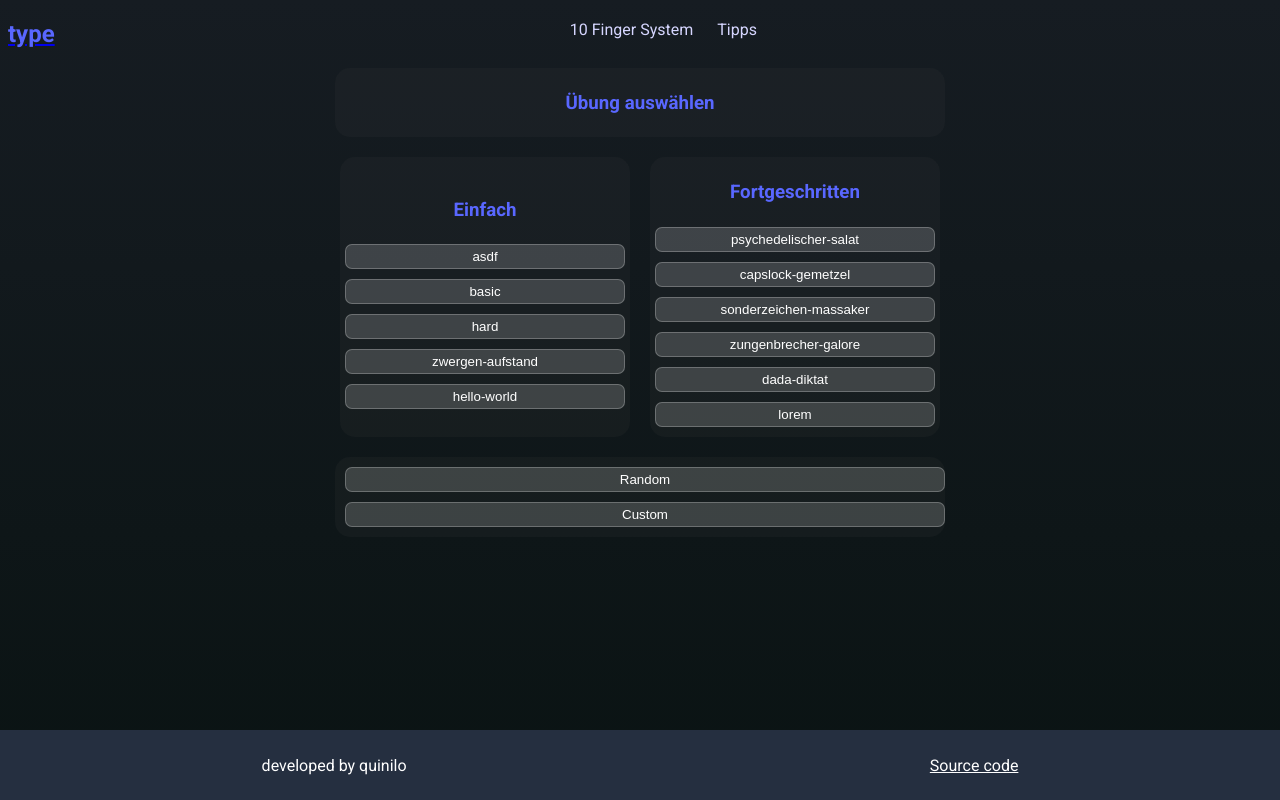
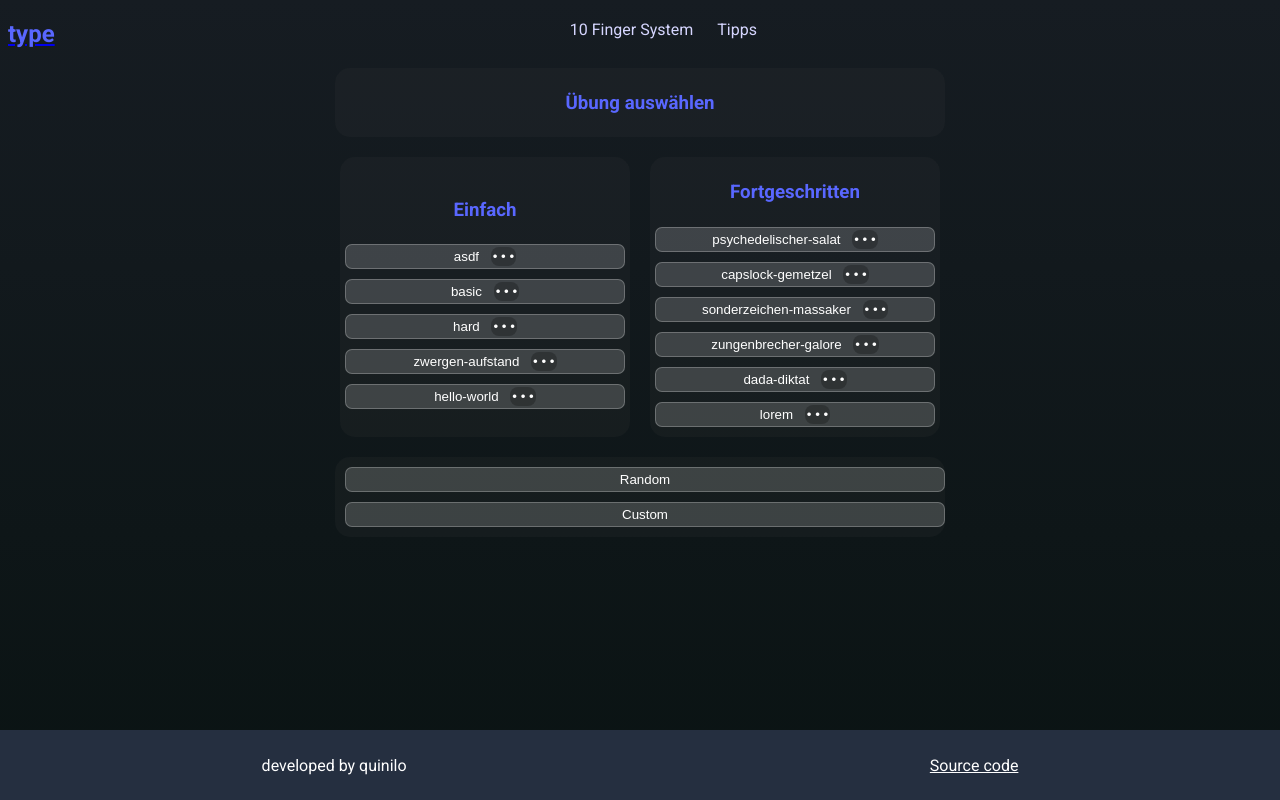
Before and after one commit to quinilo/qtype, a SvelteKit app: page /lesson in a window 1280 px wide. Built offline with nearby package versions, Linux system fonts and the light colour scheme.

Commit message:
unique cookie for each lesson with star rating

```diff
--- /dev/null
+++ b/src/lib/component/StarRating.svelte
@@ -0,0 +1,32 @@
+<script>
+    let {score = 0} = $props()
+</script>
+
+<span id="rating">
+    {#if score >= 10}
+        ⭐
+    {:else}
+        •
+    {/if}
+
+    {#if score >= 25}
+        ⭐
+    {:else}
+        •
+    {/if}
+
+    {#if score >= 50}
+        ⭐
+    {:else}
+        •
+    {/if}
+</span>
+
+<style>
+    #rating {
+        background-color: rgb(0 0 0 / 0.24);
+        padding: 2px;
+        border-radius: 8px;
+        margin-left: 8px;
+    }
+</style>
--- a/src/lib/component/lesson/Lesson.svelte
+++ b/src/lib/component/lesson/Lesson.svelte
@@ -5,7 +5,7 @@
     import RankBadge from "#lib/component/lesson/RankBadge.svelte";
     import {statsCookie} from "#lib";
 
-    let {originalText = ''} = $props();
+    let {originalText = '', cookieId = ''} = $props();
 
     let text = writable(originalText)
     let ended = writable(false)
@@ -43,7 +43,10 @@
 
             wpm = Math.round((words / seconds) * 60)
 
-            statsCookie.saveHighscore(wpm - errors)
+            let score = wpm - errors
+
+            statsCookie.saveHighscore("highscore", score)
+            statsCookie.saveHighscore("lesson-" + cookieId, score)
 
             ended.set(true)
         }
--- a/src/lib/index.js
+++ b/src/lib/index.js
@@ -1,12 +1,12 @@
-// place files you want to import through the `#lib` alias in this folder.
 export class statsCookie {
 
     /**
+     * @param {string} name
      * @param {number} score
      */
-    static saveHighscore(score) {
-        if (parseInt(this.getCookie("highscore")) < score || this.getCookie("highscore") === "") {
-            document.cookie = "highscore=" + score
+    static saveHighscore(name, score) {
+        if (parseInt(this.getCookie(name)) < score || this.getCookie(name) === "") {
+            document.cookie = name + "=" + score
         }
 
     }
--- a/src/routes/lesson/+page.svelte
+++ b/src/routes/lesson/+page.svelte
@@ -1,9 +1,16 @@
 <script>
+// @ts-nocheck
+
     import Lesson from "#lib/component/lesson/Lesson.svelte";
+    import StarRating from "#lib/component/StarRating.svelte";
     import {writable} from "svelte/store";
+    import {statsCookie} from "#lib";
+    import {onMount} from "svelte";
 
+    let mounted = writable(false)
     let inLesson = writable(false)
     let content = writable("")
+    let cookieId = writable("")
 
     let lessons = [
         {
@@ -66,9 +73,11 @@
 
     /**
      * @param {string} newContent
+     * @param {string} newCookieId
      */
-    function startLesson(newContent) {
+    function startLesson(newContent, newCookieId) {
         content.set(newContent)
+        cookieId.set(newCookieId)
         inLesson.set(true)
     }
 
@@ -94,26 +103,34 @@
             randomizedLesson = randomizedLesson + randomFromPool() + " "
         }
 
-        startLesson(randomizedLesson)
+        startLesson(randomizedLesson, "randomized")
 
     }
 
     async function restartLesson() {
         await inLesson.set(false)
-        startLesson($content)
+        startLesson($content, $cookieId)
     }
+
+    onMount(() => {
+        mounted.set(true)
+    })
 
 </script>
 
+{#if $mounted}
     {#if $inLesson}
-    <Lesson originalText="{$content}">
+
+        <Lesson originalText="{$content}" cookieId="{$cookieId}">
         </Lesson>
 
         <div class="split">
             <button class="btn" on:click={() => {inLesson.set(false)}}>Zurück zur Auswahl</button>
             <button class="btn" on:click={() => {restartLesson()}}>Übung neu starten</button>
         </div>
+
     {:else}
+
         <section id="select-lesson">
             <div class="highlight text-center">
                 <h3>Übung auswählen</h3>
@@ -125,7 +142,9 @@
                     <h3>Einfach</h3>
                     {#each lessons as lesson}
                         {#if lesson.category === "easy"}
-                        <button class="btn" on:click={() => {startLesson(lesson.content)}}>{lesson.name}</button>
+                            <button class="btn" on:click={() => {startLesson(lesson.content, lesson.name)}}>
+                                {lesson.name} <StarRating score="{statsCookie.getCookie('lesson-' + lesson.name)}"></StarRating>
+                            </button>
                         {/if}
                     {/each}
                 </div>
@@ -134,7 +153,9 @@
                     <h3>Fortgeschritten</h3>
                     {#each lessons as lesson}
                         {#if lesson.category === "hard"}
-                        <button class="btn" on:click={() => {startLesson(lesson.content)}}>{lesson.name}</button>
+                            <button class="btn" on:click={() => {startLesson(lesson.content, lesson.name)}}>
+                                {lesson.name} <StarRating score="{statsCookie.getCookie('lesson-' + lesson.name)}"></StarRating>
+                            </button>
                         {/if}
                     {/each}
                 </div>
@@ -146,6 +167,8 @@
                 <button class="btn" on:click={() => {randomLesson()}}>Custom</button>
             </div>
         </section>
+
+    {/if}
 {/if}
 
 <style>
```
Lines whose indentation alone changed are shown as unchanged.
